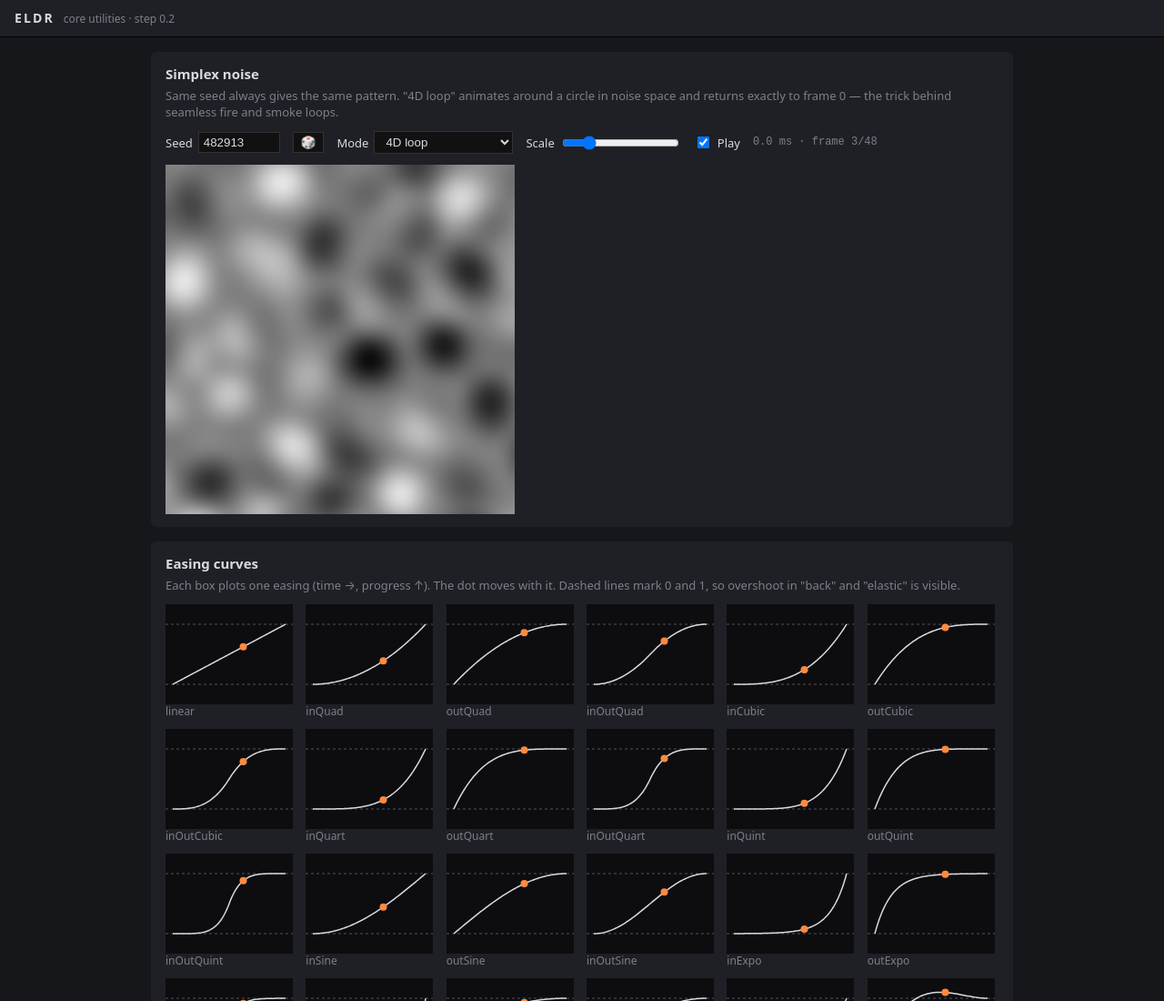
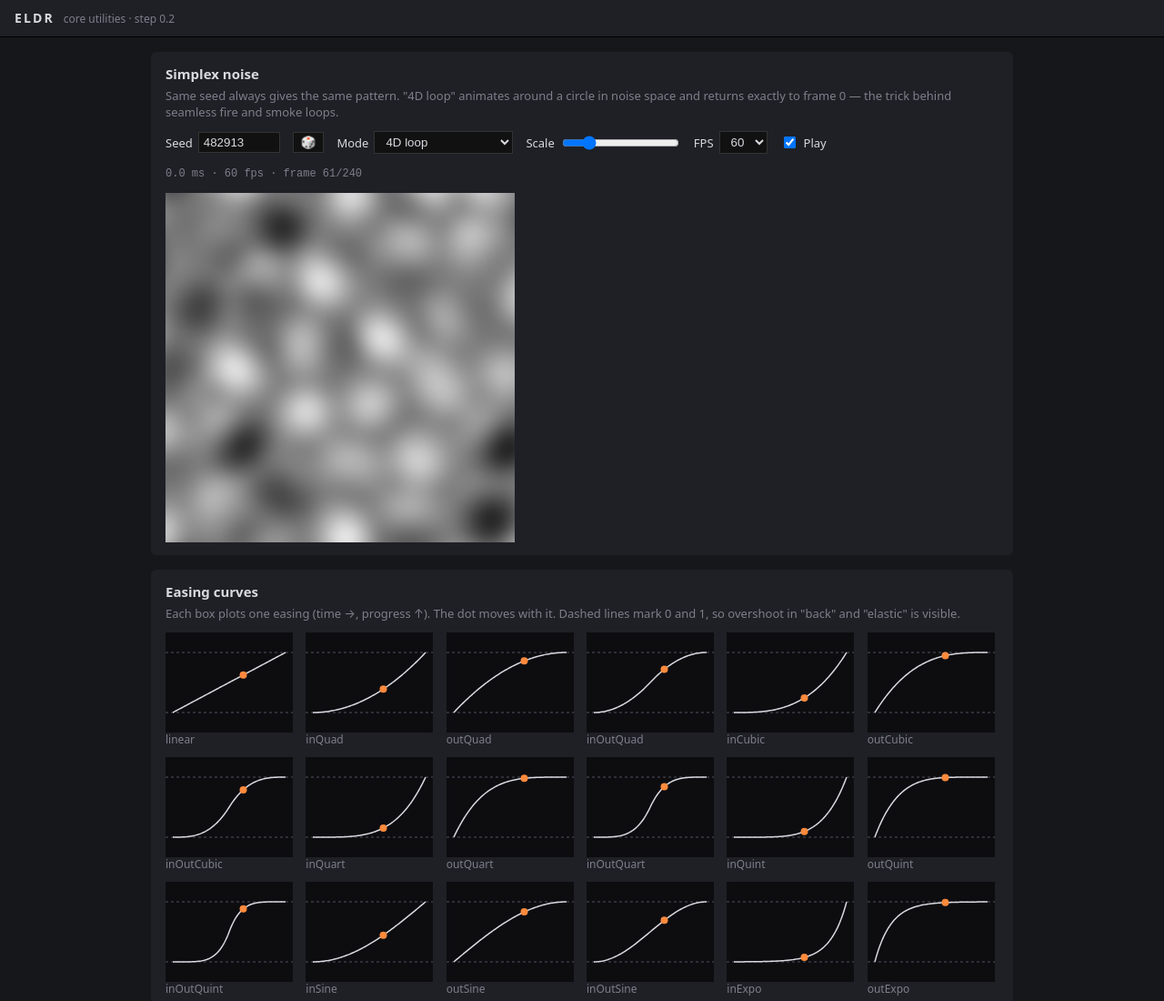
Before and after one commit to Raulito01/eldr, a website built with Vite: page test-pages/core.html in a window 1280 px wide. Shown: the top 1100 px of the page at 91% size. Built offline with nearby package versions, Linux system fonts and the light colour scheme; animation ran at ten frames a second.

Commit message:
test-pages: fps selector for noise preview (default 60, 4 s loop)
Co-Authored-By: Claude Opus 5.5 <noreply@anthropic.com>
Claude-Session: https://claude.ai/code/session_01JWN8pEJRA5jiLQVysYaBTU

```diff
--- a/test-pages/core-page.js
+++ b/test-pages/core-page.js
@@ -9,15 +9,17 @@ const $ = (id) => /** @type {any} */ (document.getElementById(id));
 const noiseCanvas = /** @type {HTMLCanvasElement} */ ($('noise'));
 const nctx = /** @type {CanvasRenderingContext2D} */ (noiseCanvas.getContext('2d'));
 const image = nctx.createImageData(noiseCanvas.width, noiseCanvas.height);
-const LOOP_FRAMES = 48;
+const LOOP_SECONDS = 4; // one full loop always takes 4 s; fps only changes how many frames it has
 let noise = createNoise(Number($('noise-seed').value));
 let frame = 0;
+const fps = () => Number($('noise-fps').value);
+const loopFrames = () => fps() * LOOP_SECONDS;
 
 function drawNoise() {
   const mode = $('noise-mode').value;
   const scale = Number($('noise-scale').value);
   const { width, height } = noiseCanvas;
-  const t = frame / LOOP_FRAMES; // 0–1 over one loop
+  const t = frame / loopFrames(); // 0–1 over one loop
   const a = TAU * t;
   const radius = 0.6; // size of the circle in noise space — bigger = more change per loop
   const cz = Math.cos(a) * radius;
@@ -42,7 +44,7 @@ function drawNoise() {
   }
   nctx.putImageData(image, 0, 0);
   const ms = (performance.now() - start).toFixed(1);
-  const frameLabel = mode === '2d' ? '' : ` · frame ${frame + 1}/${LOOP_FRAMES}`;
+  const frameLabel = mode === '2d' ? '' : ` · ${fps()} fps · frame ${frame + 1}/${loopFrames()}`;
   $('noise-info').textContent = `${ms} ms${frameLabel}`;
 }
 
@@ -57,13 +59,23 @@ $('noise-dice').addEventListener('click', () => setNoiseSeed(Math.floor(Math.ran
 $('noise-mode').addEventListener('change', drawNoise);
 $('noise-scale').addEventListener('input', drawNoise);
 
-let lastTick = 0;
+// Playback is driven by elapsed time, so the chosen fps is accurate (frames are never "late").
+let playStart = performance.now();
+let lastFps = fps();
 function tickNoise(/** @type {number} */ now) {
-  // 12 fps — enough to judge the loop, light on the CPU.
-  if ($('noise-play').checked && $('noise-mode').value !== '2d' && now - lastTick > 1000 / 12) {
-    lastTick = now;
-    frame = (frame + 1) % LOOP_FRAMES;
-    drawNoise();
+  if (fps() !== lastFps) {
+    // Keep the same point in the loop when the fps changes.
+    lastFps = fps();
+    playStart = now - (frame / loopFrames()) * LOOP_SECONDS * 1000;
+  }
+  if ($('noise-play').checked && $('noise-mode').value !== '2d') {
+    const next = Math.floor(((now - playStart) / 1000) * fps()) % loopFrames();
+    if (next !== frame) {
+      frame = next;
+      drawNoise();
+    }
+  } else {
+    playStart = now - (frame / fps()) * 1000; // resume from the current frame
   }
   requestAnimationFrame(tickNoise);
 }
--- a/test-pages/core.html
+++ b/test-pages/core.html
@@ -39,6 +39,14 @@
             </select>
           </label>
           <label>Scale <input id="noise-scale" type="range" min="1" max="16" step="0.5" value="4" /></label>
+          <label>FPS
+            <select id="noise-fps">
+              <option value="12">12</option>
+              <option value="24">24</option>
+              <option value="30">30</option>
+              <option value="60" selected>60</option>
+            </select>
+          </label>
           <label><input id="noise-play" type="checkbox" checked /> Play</label>
           <span class="mono" id="noise-info"></span>
         </div>
```
